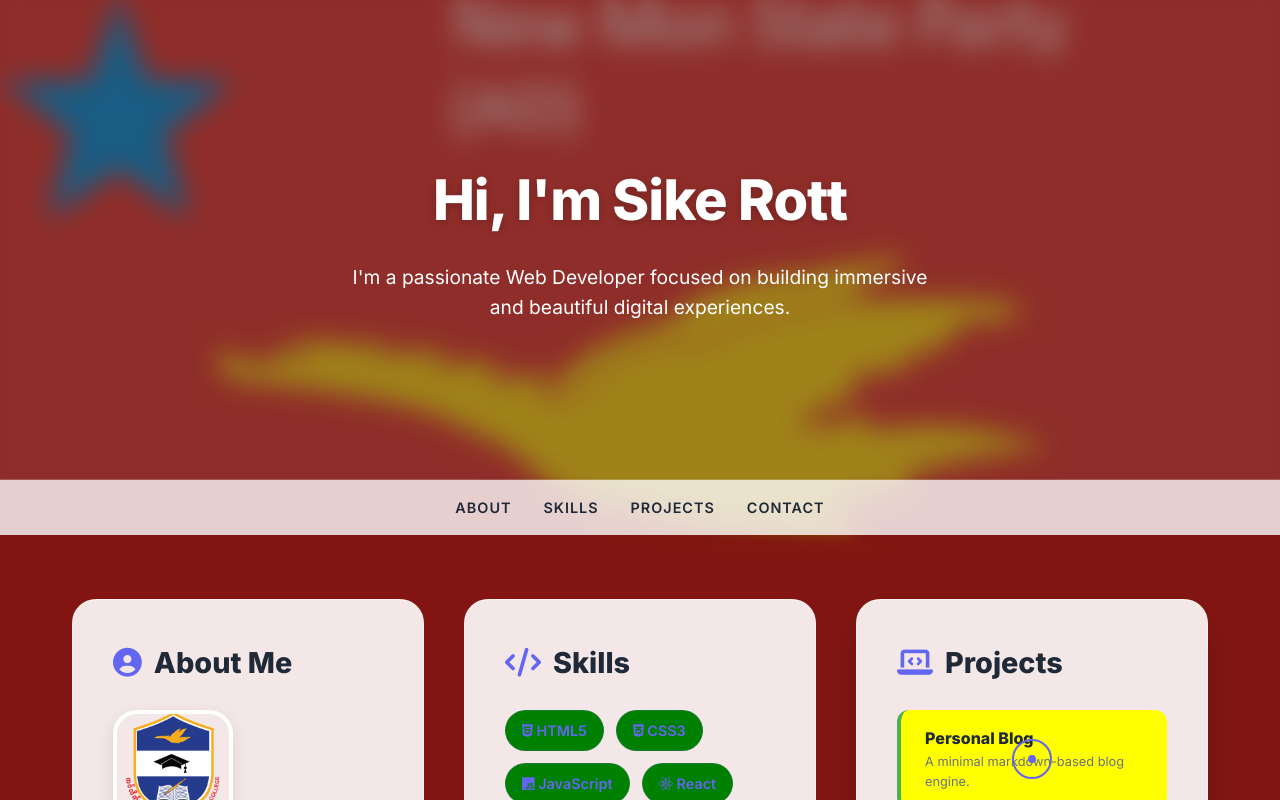
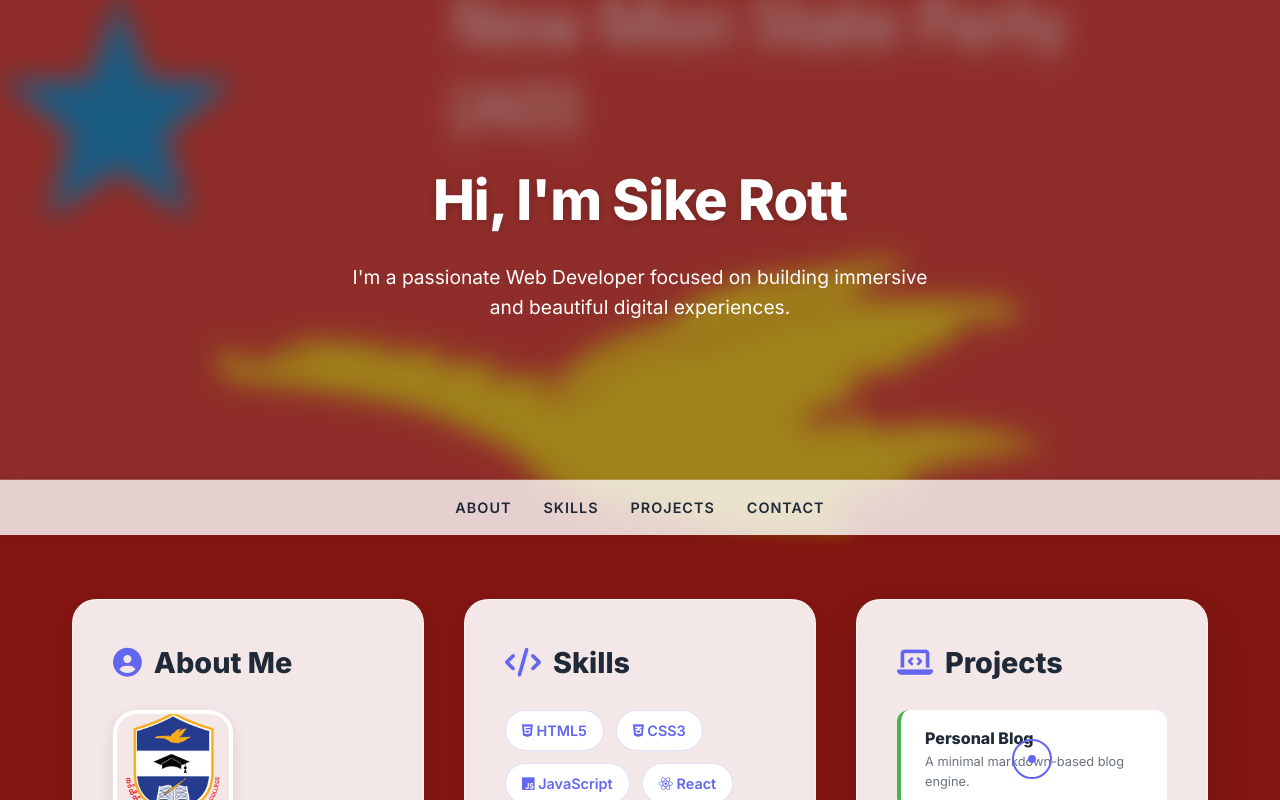
Before and after one commit to Sike-123/sikerott, a plain HTML site: page index.html in a window 1280 px wide. In both pictures the pointer is over the item 1032 px from the left and 759 px from the top of the page. Shown: the top 800 px of the page. Drawn offline with nearby package versions, Linux system fonts and the light colour scheme.

Commit message:
Update index.html

```diff
--- a/index.html
+++ b/index.html
@@ -223,7 +223,7 @@
         }
 
         .skills-list li {
-            background: green;
+            background: white;
             padding: 0.5rem 1rem;
             border-radius: 50px;
             font-size: 0.9rem;
@@ -254,7 +254,7 @@
         }
 
         .projects-list li:hover {
-            background: yellow;
+            background: white;
             padding-left: 1.5rem;
         }
 
```
